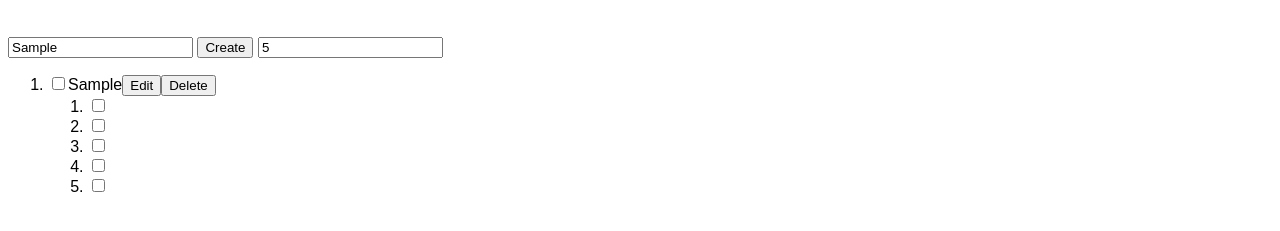
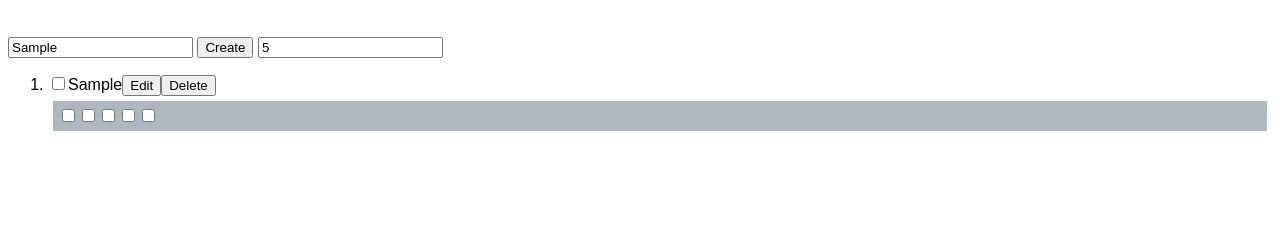
Before and after one commit to john422e/JS_to_do_list, a plain HTML site: page index.html in a window 1280 px wide. Both pictures are taken after typing "Sample", "5" into the empty fields and a click on the button "Create". Shown: the part 87-318 px from the top of the page. Drawn offline with Linux system fonts and the light colour scheme.

Commit message:
inline ul working through css

```diff
--- a/main.js
+++ b/main.js
@@ -5,7 +5,6 @@ const itemText = document.querySelector("#create-to-do input[id='item-name']");
 const itemFreq = document.querySelector("#create-to-do input[id='item-frequency']");
 const addItem = document.querySelector("#create-to-do button");
 const itemListElements = document.querySelector("#to-do-list ol");
-
 
 function createToDo(text, frequency) {
   console.log(text, frequency);
@@ -68,11 +67,12 @@ function renderItem(item, i) {
   newItem.appendChild(deleteButton);
 
   // create list for each toDo item
-  const newList = document.createElement('ol');
+  const newList = document.createElement("ul");
   // create checkbox for each iteration of each item
   if( item.checkboxList ) {
     for(let j=0; j < item.checkboxList.length; j++ ) {
       const checkboxItem = document.createElement('li');
+      checkboxItem.setAttribute('id', 'inline');
       const itemCheckbox = document.createElement('input');
       itemCheckbox.type = 'checkbox';
       itemCheckbox.dataset.parentIndex = i;
--- a/styles.css
+++ b/styles.css
@@ -1,3 +1,16 @@
 body {
   font-family: sans-serif;
 }
+
+ul {
+  list-style-type: none;
+  margin: 5px;
+  padding: 5px;
+  overflow: hidden;
+  background-color: #AEB6BF;
+}
+
+
+li[id="inline"] {
+  float: left;
+}
```
